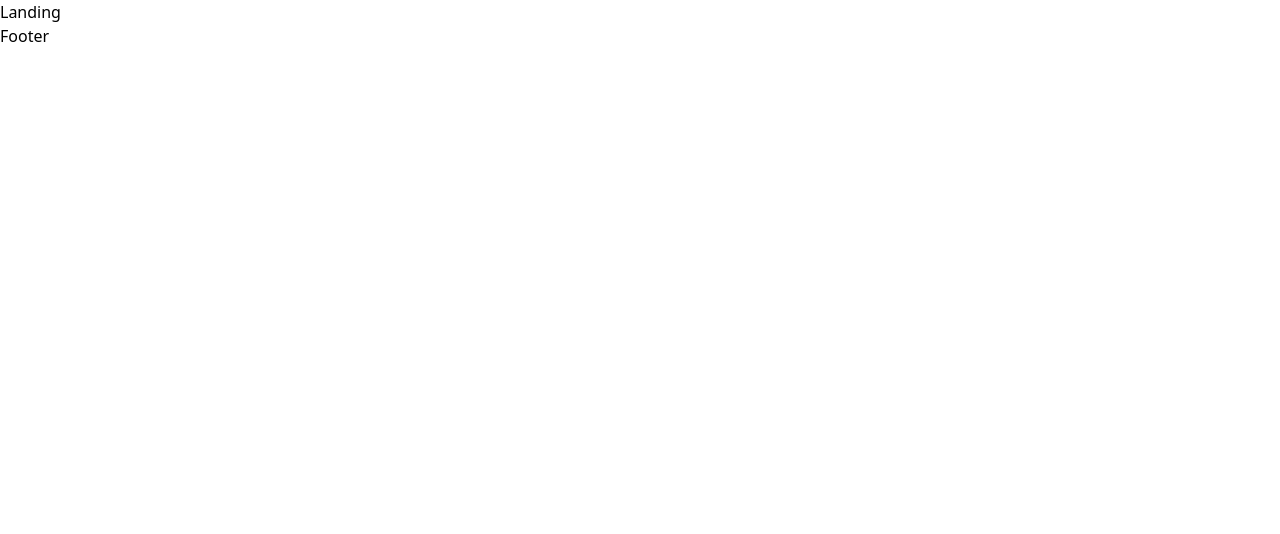
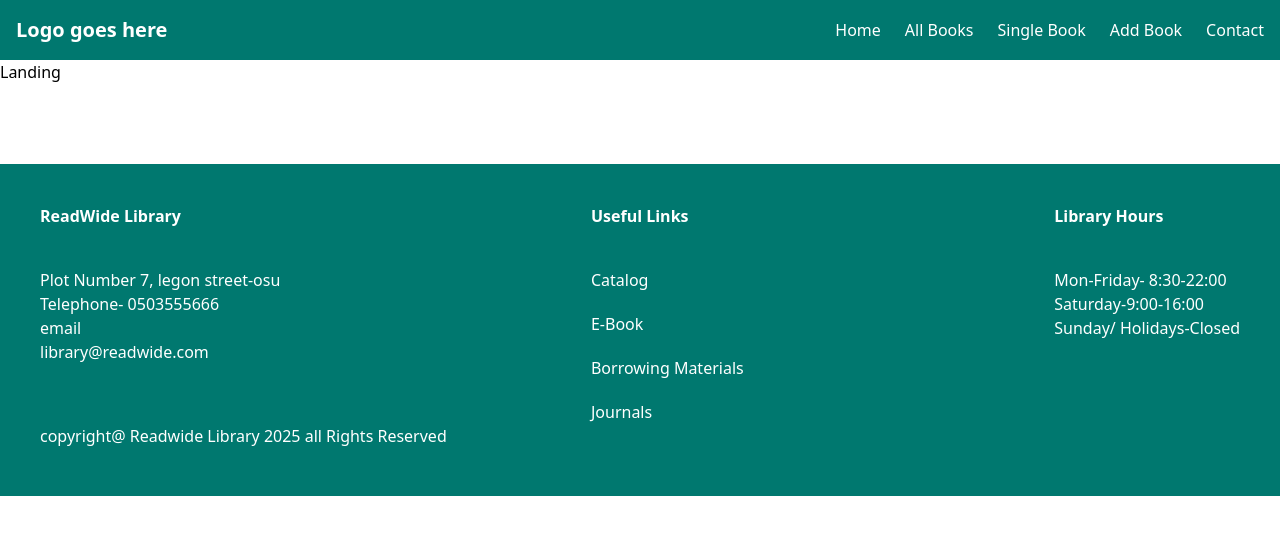
Before and after one commit to Group-six-Org/library-app, a React (Vite) app: page / in a window 1280 px wide. Shown: the top 534 px of the page. Built offline with nearby package versions, Linux system fonts and the light colour scheme.

Commit message:
worked on footer and navbar

```diff
--- a/src/components/Footer.jsx
+++ b/src/components/Footer.jsx
@@ -1,7 +1,44 @@
 import React from "react";
+import { Link } from "react-router";
+
 
 const Footer = () => {
-  return <div>Footer</div>;
+  return (
+    <div className="bg-teal-700 text-white mt-20 p-10">
+        <div className=" flex flex-row justify-between gap-5">
+            <div>
+                <h2 className="font-bold mb-10">ReadWide Library</h2>
+                <p>Plot Number 7, legon street-osu</p>
+                <p>Telephone- 0503555666</p>
+                <p>email</p>
+                <a href="library@readwide.com">library@readwide.com</a>
+            </div>
+
+                <div>
+
+                        <h2 className="font-bold mb-10">Useful Links</h2>
+                      <div className="flex flex-col justify-between space-y-5">
+                        <span>Catalog</span>
+                        <span>E-Book</span>
+                        <span>Borrowing Materials</span>
+                        <span>Journals</span>
+
+                      </div>
+
+                </div>
+
+              <div>
+                <h2 className="font-bold mb-10">Library Hours</h2>
+                <p>Mon-Friday- 8:30-22:00</p>
+                <p>Saturday-9:00-16:00</p>
+                <p>Sunday/ Holidays-Closed</p>
+              </div>
+
+        </div>
+        <p className="mb-2">copyright@ Readwide Library 2025 all Rights Reserved </p>
+    </div>
+
+  )
 };
 
 export default Footer;
--- a/src/components/Navbar.jsx
+++ b/src/components/Navbar.jsx
@@ -1,10 +1,31 @@
 import React from "react";
+import { Link } from "react-router";
 
 const Navbar = () => {
-  return
-   <div>Navbar
-    <p>how to push</p>
-   </div>;
+  return (
+    <nav className="bg-teal-700 text-white p-4">
+      <div className="container mx-auto flex justify-between items-center">
+        <h1 className="text-xl font-bold">Logo goes here</h1>
+        <ul className="flex space-x-6">
+          <li>
+            <Link to="/" className="hover:text-gray-300">Home</Link>
+          </li>
+          <li>
+            <Link to="/books" className="hover:text-gray-300">All Books</Link>
+          </li>
+          <li>
+            <Link to="/single-book" className="hover:text-gray-300">Single Book</Link>
+          </li>
+          <li>
+            <Link to="/add-book" className="hover:text-gray-300">Add Book</Link>
+          </li>
+          <li>
+            <Link to="/contact" className="hover:text-gray-300">Contact</Link>
+          </li>
+        </ul>
+      </div>
+    </nav>
+  );
 };
 
 export default Navbar;
```
